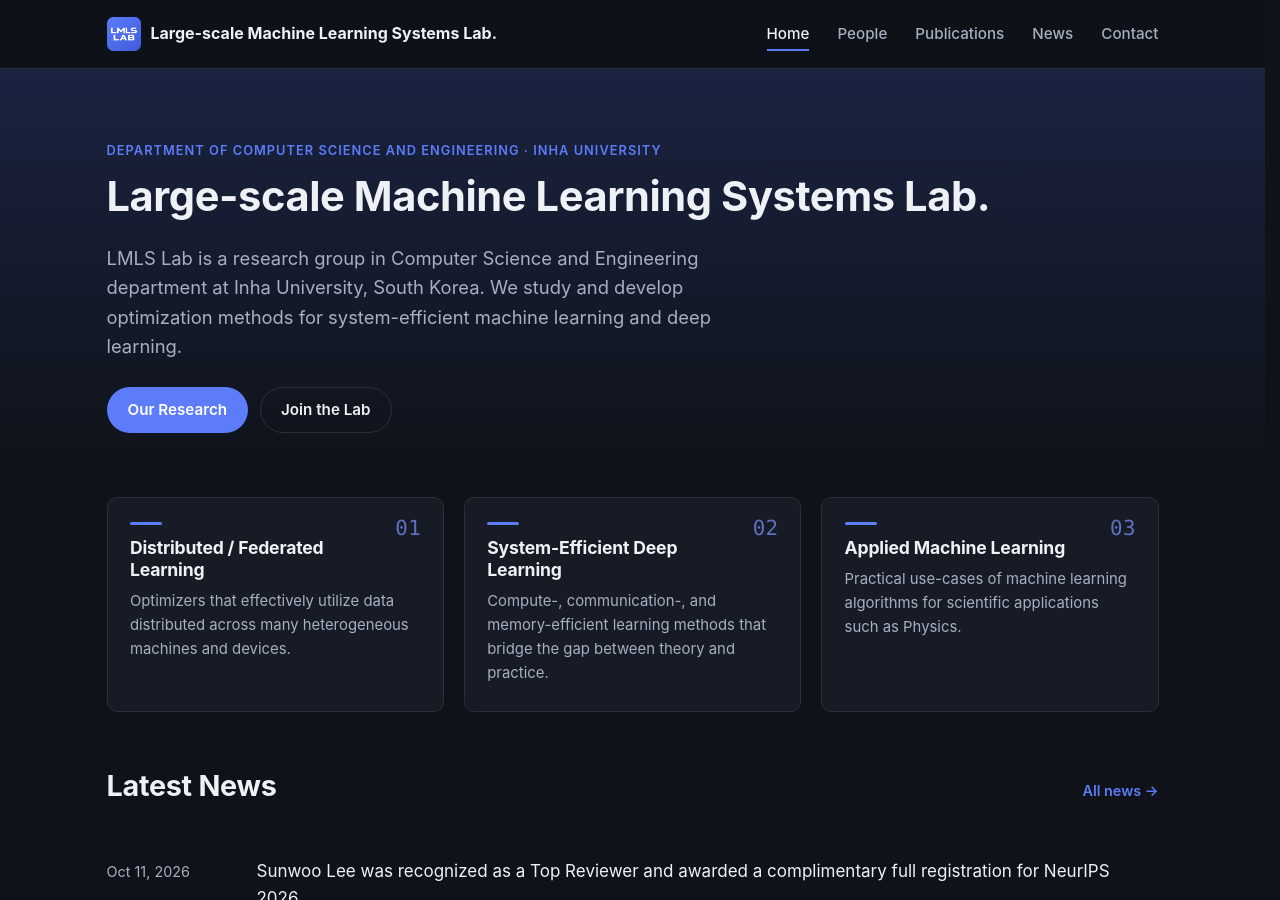
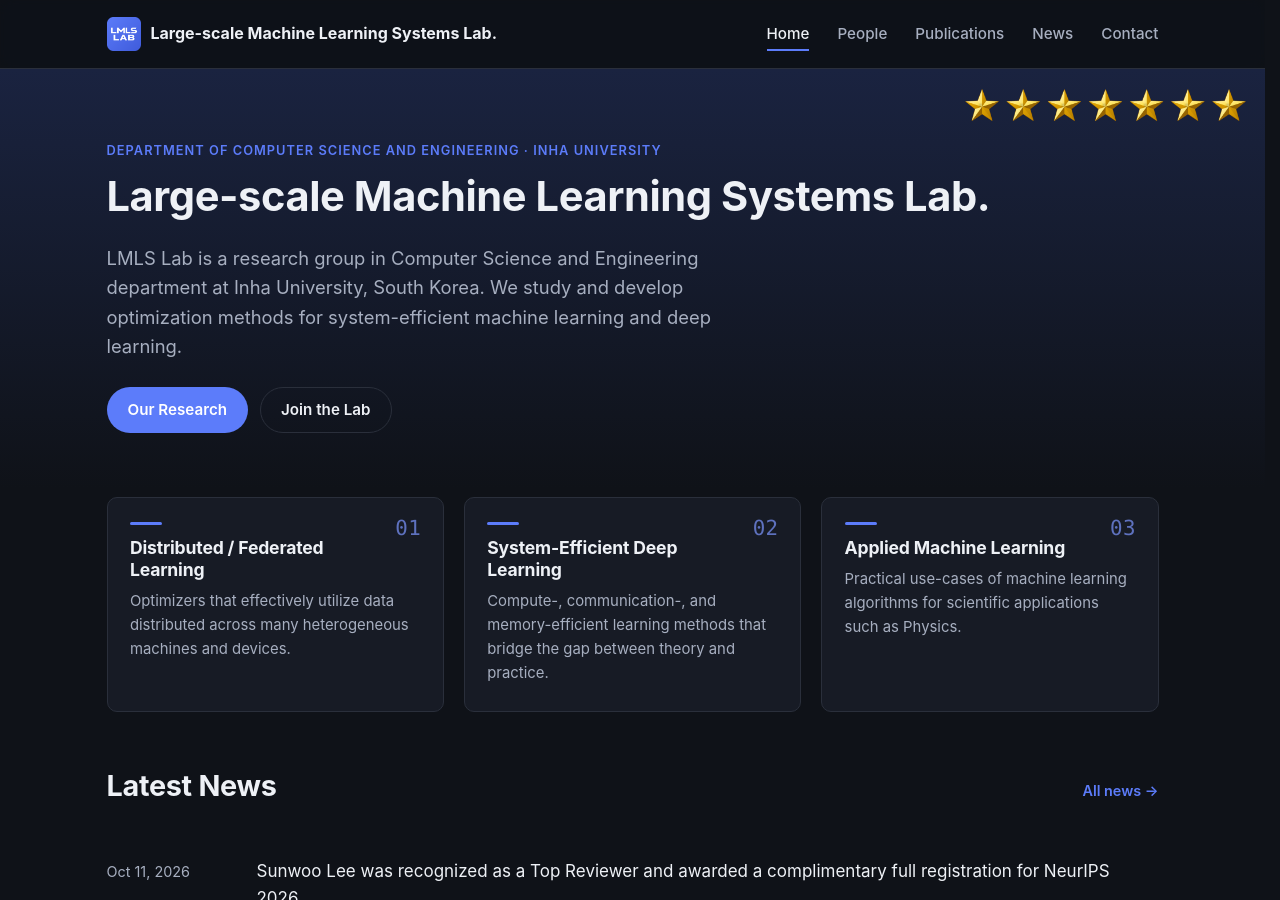
Before and after one commit to LMLS-Lab/lmls-lab.github.io, a Jekyll site: the page built from index.md, in a window 1280 px wide and 900 px high. Built offline with Jekyll 4.4.1, drawn with Linux system fonts in a browser that asks for light colours.

Commit message:
Fixed a typo.

```diff
--- a/_layouts/home.html
+++ b/_layouts/home.html
@@ -6,7 +6,7 @@ layout: default
   Hero text and the themes come from index.md front matter (tagline, research_themes).
 {%- endcomment -%}
 <section class="hero">
-  <img class="hero__stars" src="{{ '/assets/img/stars.png' | relative_url }}" alt="" aria-hidden="true">
+  <img class="hero__stars" src="{{ '/assets/images/stars.png' | relative_url }}" alt="" aria-hidden="true">
   <div class="wrap">
     <p class="hero__eyebrow">{{ site.department }} · {{ site.university }}</p>
     <h1>{{ site.title }}</h1>
```
